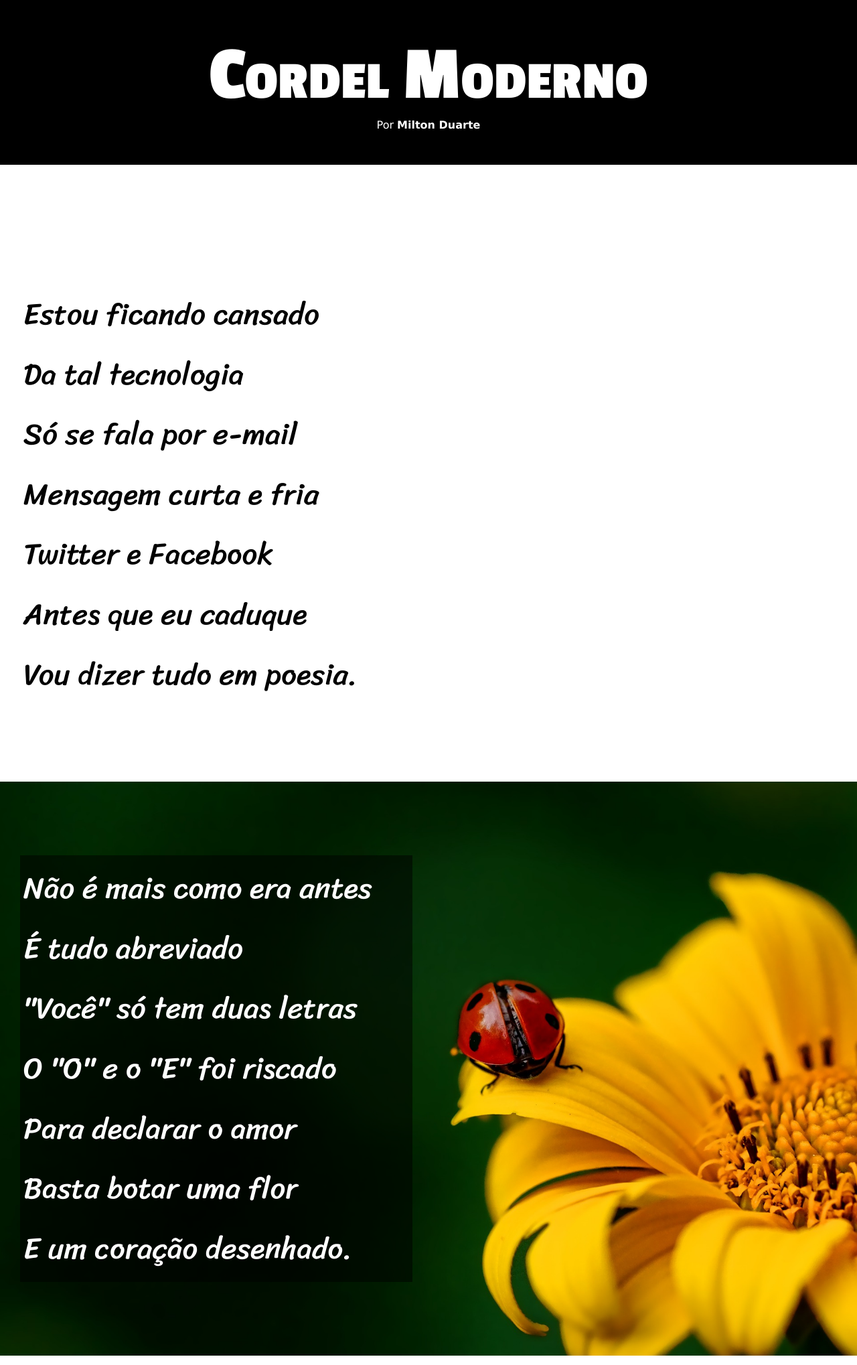
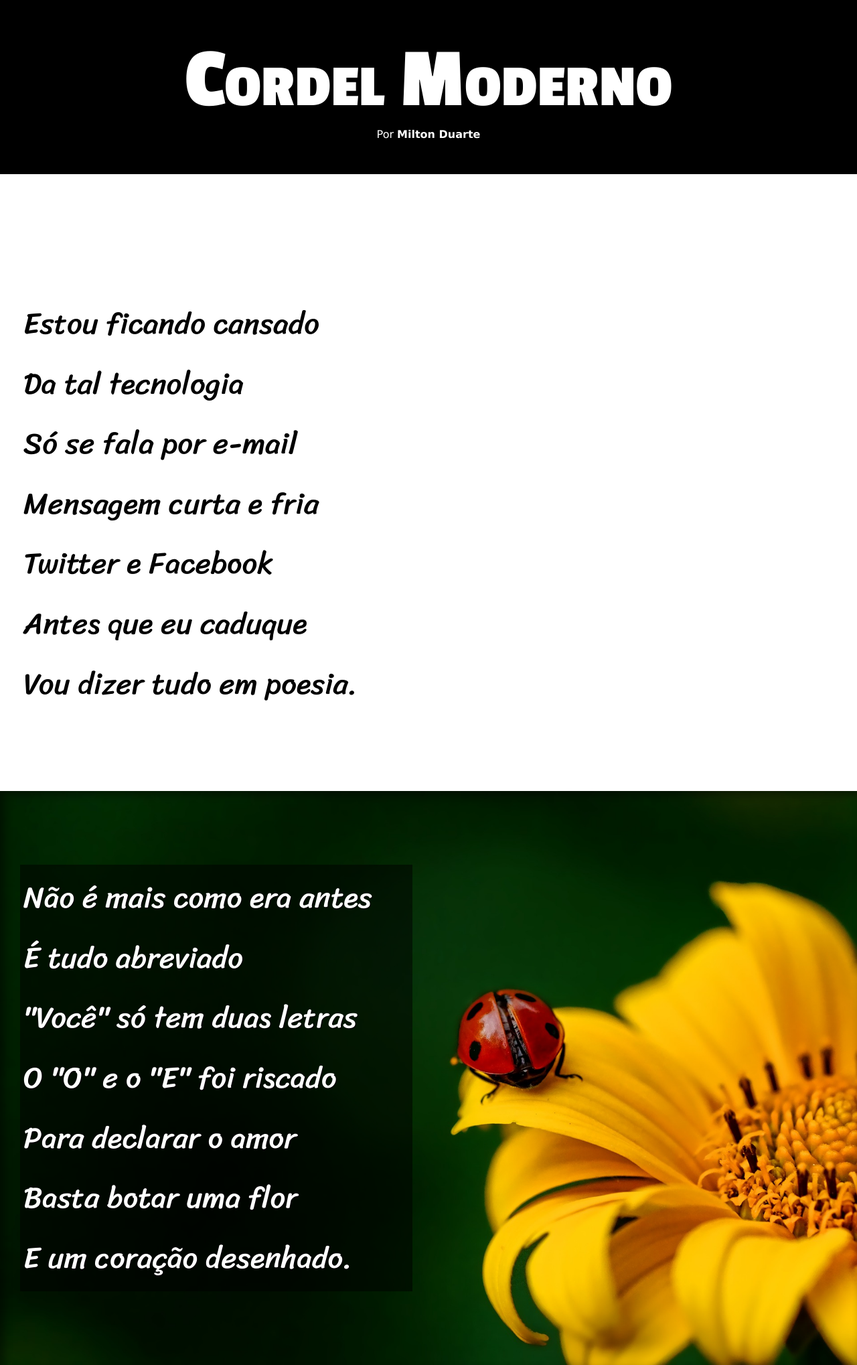
Before and after one commit to thiagoomatheus/HTML-CSS, a plain HTML site: page Desafios/Desafio 12/index.html in a window 1280 px wide. Shown: the top 2038 px of the page at 67% size. Drawn offline with Linux system fonts and the light colour scheme.

Commit message:
atl estilo - colocando sombras

```diff
--- a/Desafios/Desafio 12/estilo/estilo.css
+++ b/Desafios/Desafio 12/estilo/estilo.css
@@ -42,7 +42,7 @@ header {
 header h1 {
     font-family: var(--fonte-titulo);
     font-weight: bold;
-    font-size: 9vw;
+    font-size: 10vw;
     font-variant: small-caps; /*Deixa todas as letras maiusculas, mas com a diferenciação da altura entre maiuscula e minuscula*/
 }
 
@@ -73,16 +73,19 @@ section {
 p.backgroud {
     background: rgba(0, 0, 0, 0.514);
     color: white;
+    text-shadow: 1px 1px 1px black;
 }
 
 section#imagem1 {
     background: green url(../imagens/background001.jpg) right center fixed no-repeat;
     background-size: cover;
+    box-shadow: inset 6px 6px 13px rgba(0, 0, 0, 0.473);
 }
 
 section#imagem2 {
     background: rgb(223, 223, 191) url(../imagens/background002.jpg) right center fixed no-repeat;
     background-size: cover;
+    box-shadow: inset 6px 6px 13px rgba(0, 0, 0, 0.473);
 }
 
 /*Rodapé*/
```
